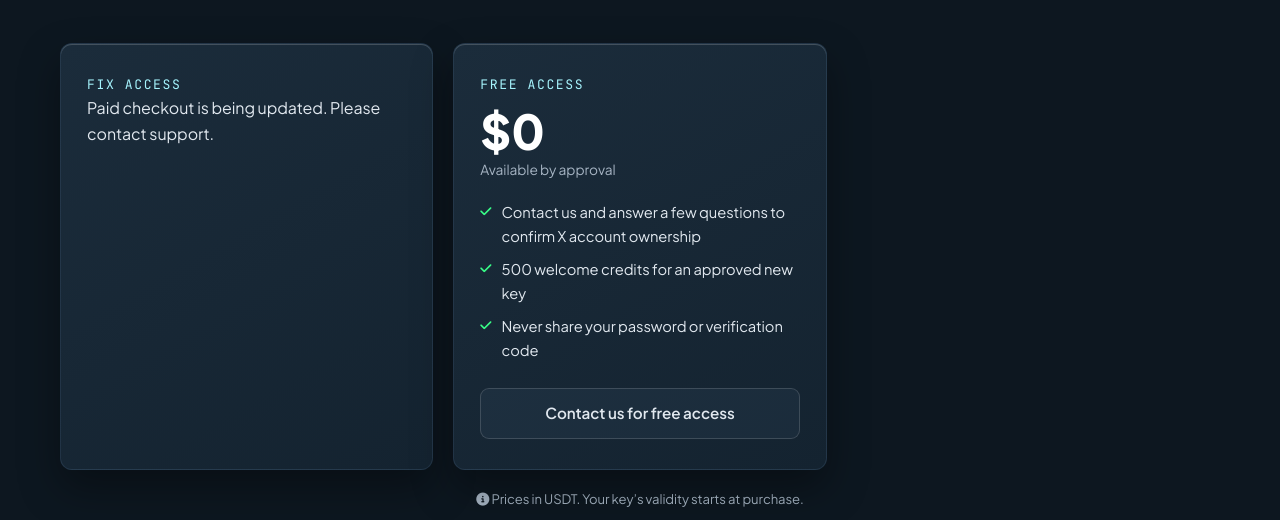
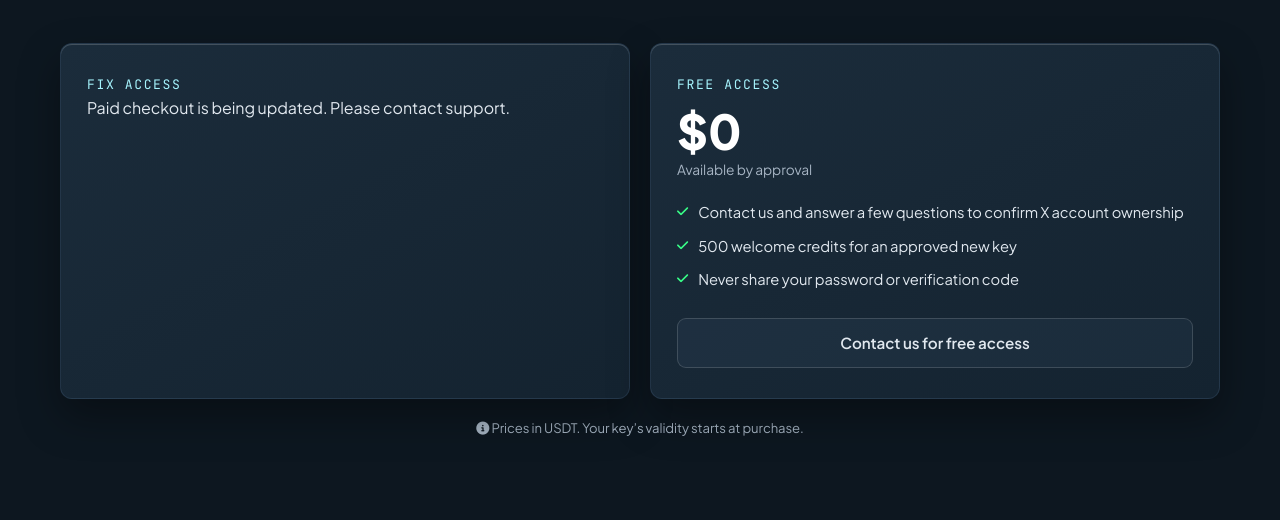
Before and after one commit to blackdfdfg/Profile, a plain HTML site: page agent/index.html in a window 1280 px wide. Shown: the part 8097-8617 px from the top of the page. Drawn offline with Linux system fonts and the light colour scheme; no server answers.

Commit message:
Prepare Fix 3.5.0 release (3/5)

```diff
--- a/agent/style.css
+++ b/agent/style.css
@@ -130,7 +130,7 @@ h3{font-size:1.08rem;color:#fff;font-weight:700;margin-bottom:6px}
 .steps li{padding:24px}
 .step-n{font-size:1.9rem;font-weight:700;background:var(--grad);-webkit-background-clip:text;background-clip:text;color:transparent;display:block;margin-bottom:8px}
 
-.pricing{display:grid;grid-template-columns:repeat(3,1fr);gap:20px;align-items:stretch}
+.pricing{display:grid;grid-template-columns:repeat(2,1fr);gap:20px;align-items:stretch}
 .plan{padding:30px 26px;display:flex;flex-direction:column;position:relative;transition:transform .25s,box-shadow .25s}
 .plan:hover{transform:translateY(-5px)}
 .plan.featured{border-color:rgba(167,139,250,.55);box-shadow:0 0 0 1px rgba(167,139,250,.35),0 30px 70px rgba(var(--arg),.32);background:linear-gradient(180deg,rgba(139,92,246,.18),rgba(59,130,246,.05)),var(--glass)}
```
Also changed, not shown: index.html (+1 -1 lines).
